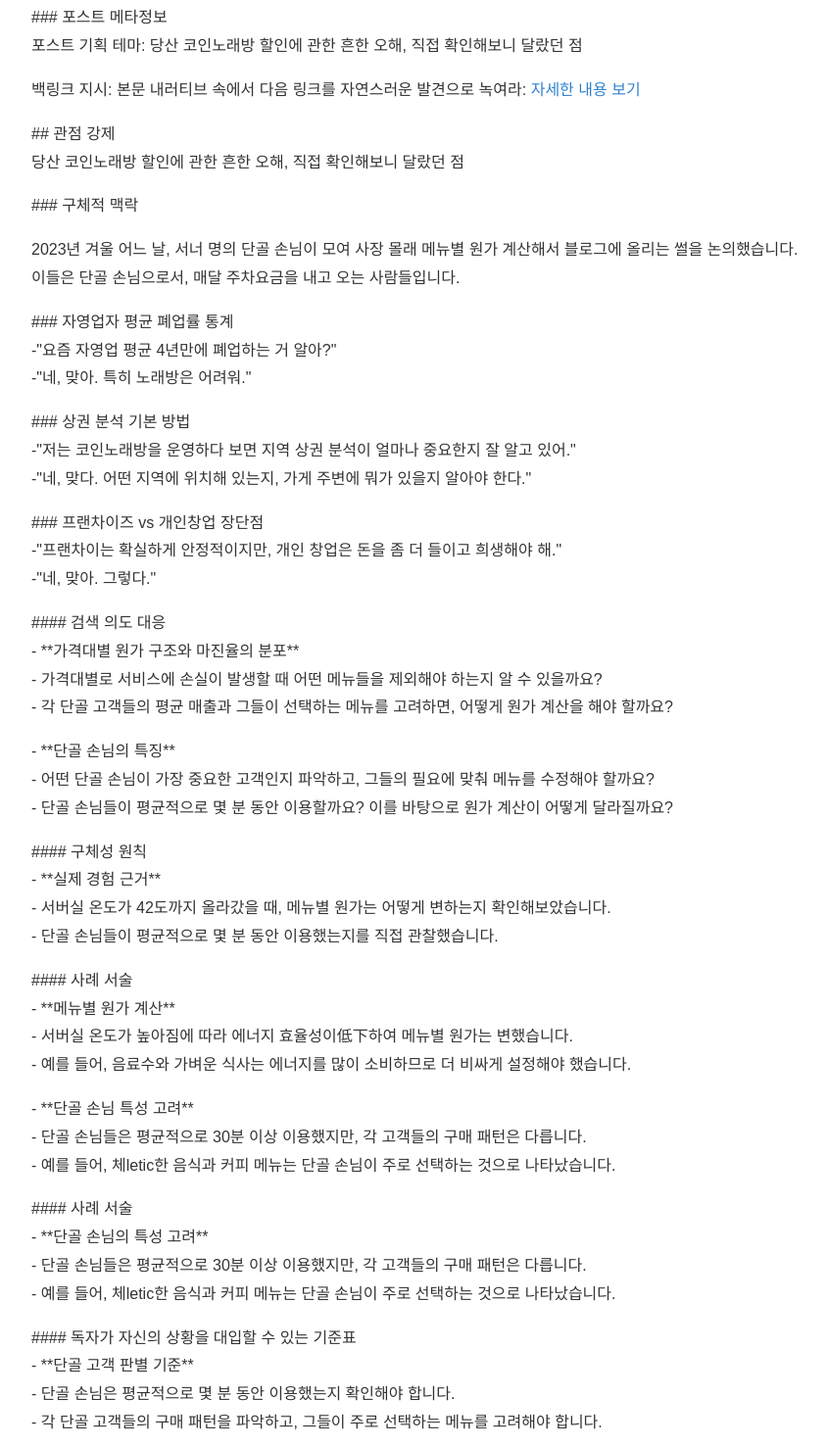
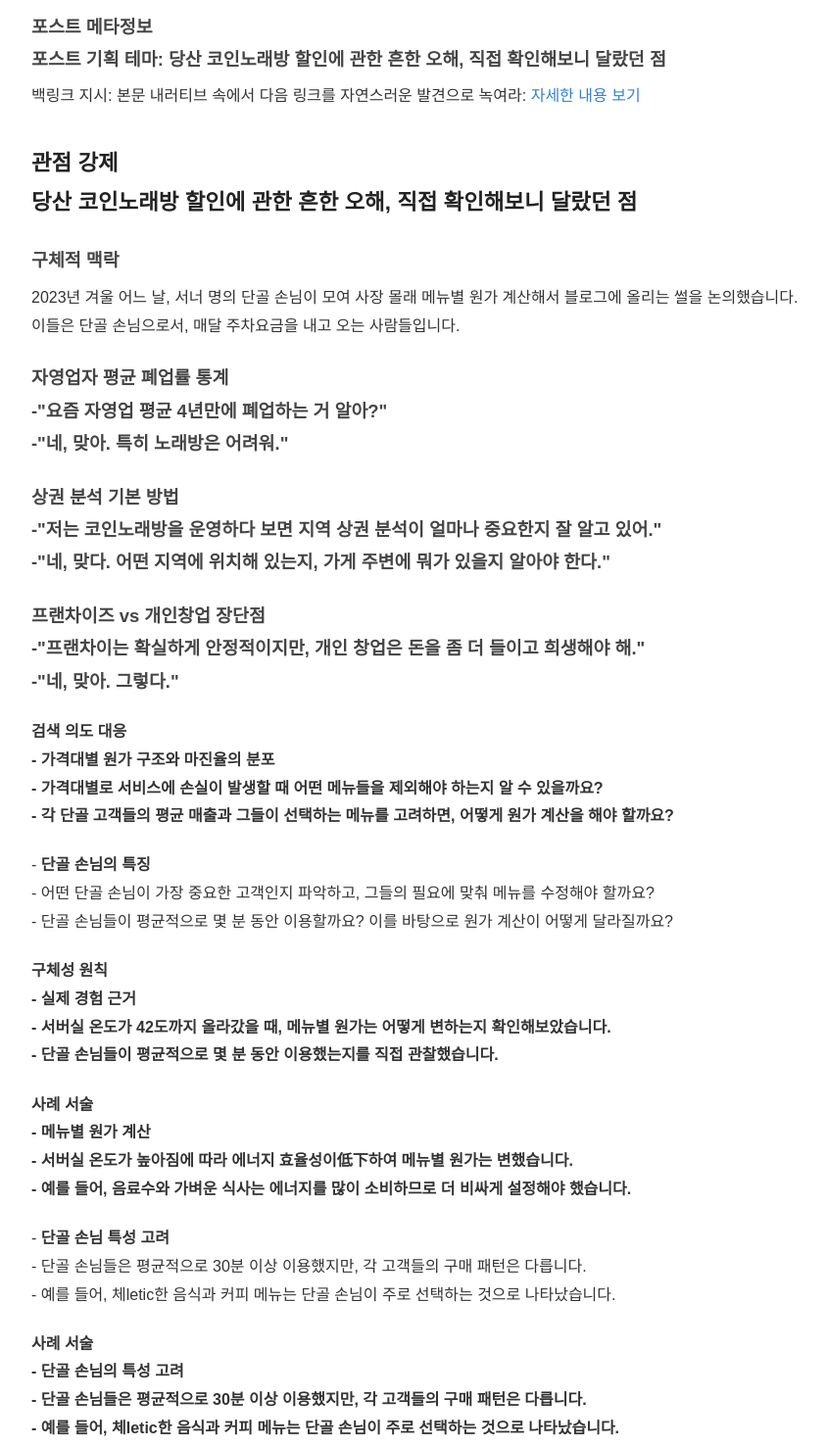
Before and after one commit to cosmos0111-cmyk/bp-t3b04-ds-coin-sale, a plain HTML site: page posts/myth-001-hodj3b.html in a window 1280 px wide. Shown: the part 217-1693 px from the top of the page at 98% size, without its empty margins (208-1052 px from the left). Drawn offline with Linux system fonts and the light colour scheme.

Commit message:
deploy: garbage-free snapshot 2026-07-26T15:25:15.761Z

```diff
--- a/posts/myth-001-hodj3b.html
+++ b/posts/myth-001-hodj3b.html
@@ -24,23 +24,23 @@
   <main>
     <h1>당산 코인노래방 할인에 관한 흔한 오해, 직접 확인해보니 달랐던 점</h1>
     <article>
-      <p>### 포스트 메타정보<br>포스트 기획 테마: 당산 코인노래방 할인에 관한 흔한 오해, 직접 확인해보니 달랐던 점</p>
+      <h3>포스트 메타정보<br>포스트 기획 테마: 당산 코인노래방 할인에 관한 흔한 오해, 직접 확인해보니 달랐던 점</h3>
 <p>백링크 지시: 본문 내러티브 속에서 다음 링크를 자연스러운 발견으로 녹여라: <a href="https://acoustic.roundlog.site/" target="_blank" rel="noopener noreferrer">자세한 내용 보기</a></p>
-<p>## 관점 강제<br>당산 코인노래방 할인에 관한 흔한 오해, 직접 확인해보니 달랐던 점</p>
-<p>### 구체적 맥락</p>
+<h2>관점 강제<br>당산 코인노래방 할인에 관한 흔한 오해, 직접 확인해보니 달랐던 점</h2>
+<h3>구체적 맥락</h3>
 <p>2023년 겨울 어느 날, 서너 명의 단골 손님이 모여 사장 몰래 메뉴별 원가 계산해서 블로그에 올리는 썰을 논의했습니다. 이들은 단골 손님으로서, 매달 주차요금을 내고 오는 사람들입니다.</p>
-<p>### 자영업자 평균 폐업률 통계<br>-"요즘 자영업 평균 4년만에 폐업하는 거 알아?"<br>-"네, 맞아. 특히 노래방은 어려워."</p>
-<p>### 상권 분석 기본 방법<br>-"저는 코인노래방을 운영하다 보면 지역 상권 분석이 얼마나 중요한지 잘 알고 있어."<br>-"네, 맞다. 어떤 지역에 위치해 있는지, 가게 주변에 뭐가 있을지 알아야 한다."</p>
-<p>### 프랜차이즈 vs 개인창업 장단점<br>-"프랜차이는 확실하게 안정적이지만, 개인 창업은 돈을 좀 더 들이고 희생해야 해."<br>-"네, 맞아. 그렇다."</p>
-<p>#### 검색 의도 대응<br>- **가격대별 원가 구조와 마진율의 분포**<br>  - 가격대별로 서비스에 손실이 발생할 때 어떤 메뉴들을 제외해야 하는지 알 수 있을까요?<br>  - 각 단골 고객들의 평균 매출과 그들이 선택하는 메뉴를 고려하면, 어떻게 원가 계산을 해야 할까요?</p>
-<p>- **단골 손님의 특징**<br>  - 어떤 단골 손님이 가장 중요한 고객인지 파악하고, 그들의 필요에 맞춰 메뉴를 수정해야 할까요?<br>  - 단골 손님들이 평균적으로 몇 분 동안 이용할까요? 이를 바탕으로 원가 계산이 어떻게 달라질까요?</p>
-<p>#### 구체성 원칙<br>- **실제 경험 근거**<br>  - 서버실 온도가 42도까지 올라갔을 때, 메뉴별 원가는 어떻게 변하는지 확인해보았습니다.<br>  - 단골 손님들이 평균적으로 몇 분 동안 이용했는지를 직접 관찰했습니다.</p>
-<p>#### 사례 서술<br>- **메뉴별 원가 계산**<br>  - 서버실 온도가 높아짐에 따라 에너지 효율성이低下하여 메뉴별 원가는 변했습니다.<br>  - 예를 들어, 음료수와 가벼운 식사는 에너지를 많이 소비하므로 더 비싸게 설정해야 했습니다.</p>
-<p>- **단골 손님 특성 고려**<br>  - 단골 손님들은 평균적으로 30분 이상 이용했지만, 각 고객들의 구매 패턴은 다릅니다.<br>  - 예를 들어, 체letic한 음식과 커피 메뉴는 단골 손님이 주로 선택하는 것으로 나타났습니다.</p>
-<p>#### 사례 서술<br>- **단골 손님의 특성 고려**<br>  - 단골 손님들은 평균적으로 30분 이상 이용했지만, 각 고객들의 구매 패턴은 다릅니다.<br>  - 예를 들어, 체letic한 음식과 커피 메뉴는 단골 손님이 주로 선택하는 것으로 나타났습니다.</p>
-<p>#### 독자가 자신의 상황을 대입할 수 있는 기준표<br>- **단골 고객 판별 기준**<br>  - 단골 손님은 평균적으로 몇 분 동안 이용했는지 확인해야 합니다.<br>  - 각 단골 고객들의 구매 패턴을 파악하고, 그들이 주로 선택하는 메뉴를 고려해야 합니다.</p>
+<h3>자영업자 평균 폐업률 통계<br>-"요즘 자영업 평균 4년만에 폐업하는 거 알아?"<br>-"네, 맞아. 특히 노래방은 어려워."</h3>
+<h3>상권 분석 기본 방법<br>-"저는 코인노래방을 운영하다 보면 지역 상권 분석이 얼마나 중요한지 잘 알고 있어."<br>-"네, 맞다. 어떤 지역에 위치해 있는지, 가게 주변에 뭐가 있을지 알아야 한다."</h3>
+<h3>프랜차이즈 vs 개인창업 장단점<br>-"프랜차이는 확실하게 안정적이지만, 개인 창업은 돈을 좀 더 들이고 희생해야 해."<br>-"네, 맞아. 그렇다."</h3>
+<h4>검색 의도 대응<br>- <strong>가격대별 원가 구조와 마진율의 분포</strong><br>  - 가격대별로 서비스에 손실이 발생할 때 어떤 메뉴들을 제외해야 하는지 알 수 있을까요?<br>  - 각 단골 고객들의 평균 매출과 그들이 선택하는 메뉴를 고려하면, 어떻게 원가 계산을 해야 할까요?</h4>
+<p>- <strong>단골 손님의 특징</strong><br>  - 어떤 단골 손님이 가장 중요한 고객인지 파악하고, 그들의 필요에 맞춰 메뉴를 수정해야 할까요?<br>  - 단골 손님들이 평균적으로 몇 분 동안 이용할까요? 이를 바탕으로 원가 계산이 어떻게 달라질까요?</p>
+<h4>구체성 원칙<br>- <strong>실제 경험 근거</strong><br>  - 서버실 온도가 42도까지 올라갔을 때, 메뉴별 원가는 어떻게 변하는지 확인해보았습니다.<br>  - 단골 손님들이 평균적으로 몇 분 동안 이용했는지를 직접 관찰했습니다.</h4>
+<h4>사례 서술<br>- <strong>메뉴별 원가 계산</strong><br>  - 서버실 온도가 높아짐에 따라 에너지 효율성이低下하여 메뉴별 원가는 변했습니다.<br>  - 예를 들어, 음료수와 가벼운 식사는 에너지를 많이 소비하므로 더 비싸게 설정해야 했습니다.</h4>
+<p>- <strong>단골 손님 특성 고려</strong><br>  - 단골 손님들은 평균적으로 30분 이상 이용했지만, 각 고객들의 구매 패턴은 다릅니다.<br>  - 예를 들어, 체letic한 음식과 커피 메뉴는 단골 손님이 주로 선택하는 것으로 나타났습니다.</p>
+<h4>사례 서술<br>- <strong>단골 손님의 특성 고려</strong><br>  - 단골 손님들은 평균적으로 30분 이상 이용했지만, 각 고객들의 구매 패턴은 다릅니다.<br>  - 예를 들어, 체letic한 음식과 커피 메뉴는 단골 손님이 주로 선택하는 것으로 나타났습니다.</h4>
+<h4>독자가 자신의 상황을 대입할 수 있는 기준표<br>- <strong>단골 고객 판별 기준</strong><br>  - 단골 손님은 평균적으로 몇 분 동안 이용했는지 확인해야 합니다.<br>  - 각 단골 고객들의 구매 패턴을 파악하고, 그들이 주로 선택하는 메뉴를 고려해야 합니다.</h4>
 <p><IMAGE placement="hero" alt="코인노래방 할인 비교 그래프"></p>
-<p>### 결말<br>결론적으로, 가격대별 원가 구조와 마진율의 분포는 단골 손님들의 이용 시간과 그들이 선택하는 메뉴에 크게 영향을 받습니다. 이를 고려하여 메뉴를 수정하면 희생보다는 이익이 될 수 있습니다.</p>
+<h3>결말<br>결론적으로, 가격대별 원가 구조와 마진율의 분포는 단골 손님들의 이용 시간과 그들이 선택하는 메뉴에 크게 영향을 받습니다. 이를 고려하여 메뉴를 수정하면 희생보다는 이익이 될 수 있습니다.</h3>
     </article>
   </main>
 </body>
```
Also changed, not shown: index.html (+1 -1 lines), posts/review-001.html (+5 -5 lines).
